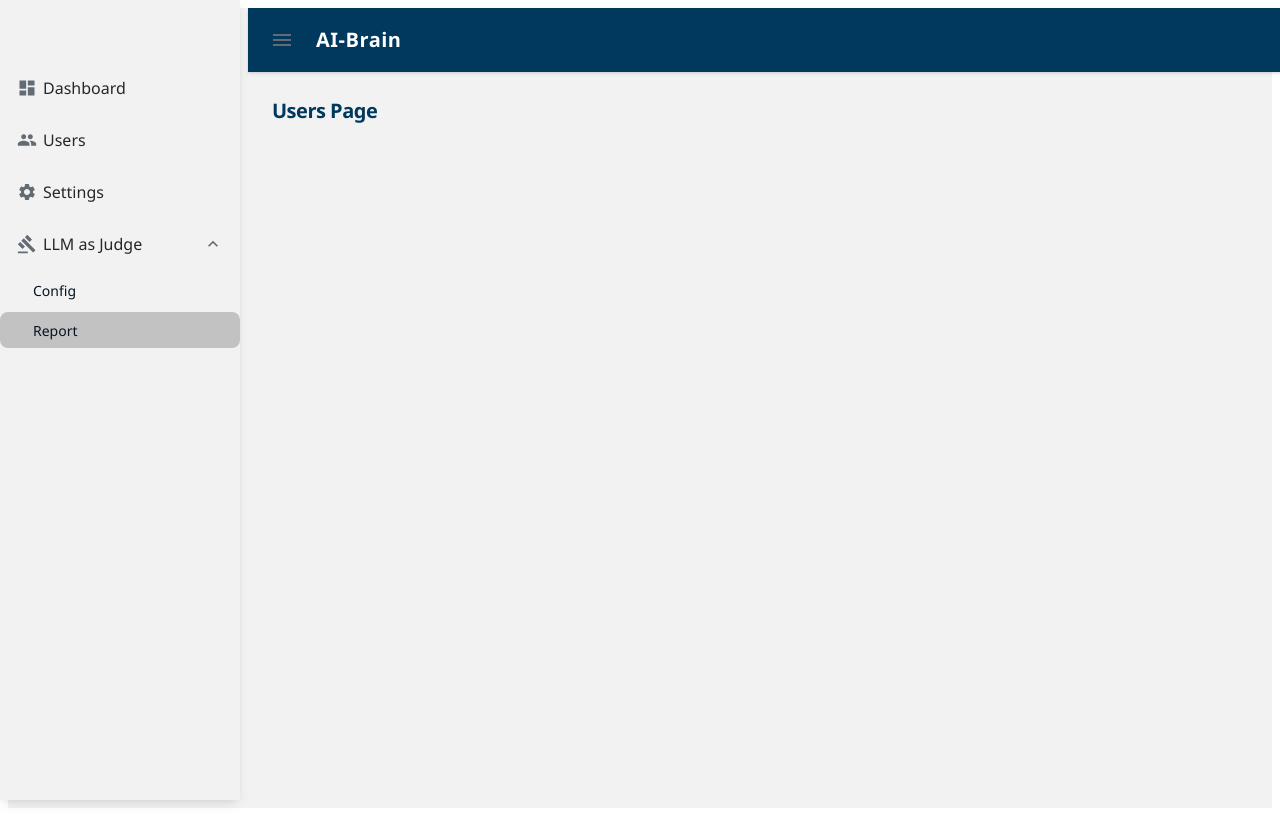
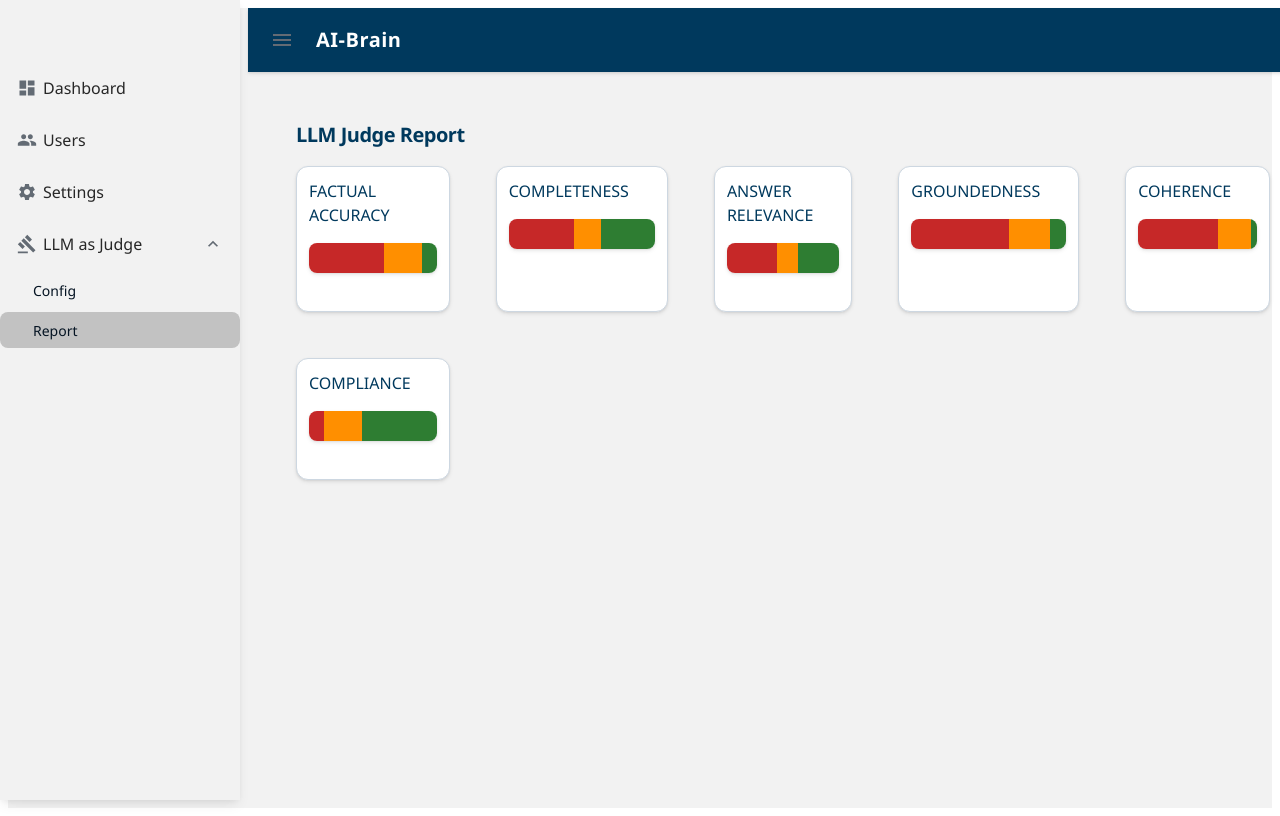
Before and after one commit to pranksterguru/template, a React (Create React App) app: page /llmjudgereport in a window 1280 px wide. Built offline with nearby package versions, Linux system fonts and the light colour scheme.

Commit message:
titles fixed

```diff
--- a/src/components/Bar.jsx
+++ b/src/components/MetricBar.jsx
@@ -4,10 +4,10 @@ import Box from '@mui/joy/Box';
 import Typography from '@mui/joy/Typography';
 import Tooltip from '@mui/joy/Tooltip';
 
-const BarCard = ({
+const MetricBar = ({
   title = 'Threshold Overview',
   red = 30,
-  amber = 40,
+  amber = 30,
   green = 30,
   height = 30
 }) => {
@@ -27,7 +27,7 @@ const BarCard = ({
         amber: percent(amber),
         green: percent(green)
       });
-    }, 100); // slight delay to trigger transition
+    }, 100);
 
     return () => clearTimeout(timeout);
   }, [red, amber, green]);
@@ -37,10 +37,13 @@ const BarCard = ({
       variant="outlined"
       sx={{
         width: '100%',
-    maxWidth: 500,
+        height: '100%',
         borderRadius: 'lg',
-    p: 2,
-    boxShadow: 'md',
+        p: 1.5, // reduced padding
+        boxShadow: 'sm',
+        display: 'flex',
+        flexDirection: 'column',
+        gap: 1, // tighter vertical spacing
         transition: 'box-shadow 0.3s ease',
         '&:hover': {
           boxShadow: (theme) => `0 0 8px ${theme.palette.primary.outlinedBorder}99`
@@ -93,4 +96,4 @@ const BarCard = ({
   );
 };
 
-export default BarCard;
+export default MetricBar;
--- a/src/pages/LLMJudgeReport.jsx
+++ b/src/pages/LLMJudgeReport.jsx
@@ -1,11 +1,50 @@
 import React from 'react';
 import Box from '@mui/joy/Box';
 import Typography from '@mui/joy/Typography';
+import MetricBar from '../components/MetricBar';
+import inputData from './input.json';
 
-const LLMJudgeReport = () => (
-  <Box>
-    <Typography level="h4">Users Page</Typography>
-  </Box>
-);
+const LLMJudgeReport = () => {
+  const metricBars = [];
+
+  inputData.result.forEach((entry, index) => {
+    if (entry.overall && entry.overall.metrics) {
+      const metrics = entry.overall.metrics;
+      Object.entries(metrics).forEach(([metricName, values]) => {
+        metricBars.push(
+          <MetricBar
+            key={`${index}-${metricName}`}
+            title={metricName.replace(/_/g, ' ')}
+            red={values.Red || 0}
+            amber={values.Amber || 0}
+            green={values.Green || 0}
+          />
+        );
+      });
+    }
+  });
+
+  return (
+    <Box sx={{ p: 3 }}>
+      <Typography level="h4" sx={{ mb: 2 }}>
+        LLM Judge Report
+      </Typography>
+
+<Box
+  sx={{
+    display: 'grid',
+    gridTemplateColumns: 'repeat(5, 1fr)', // ✅ 4 fixed columns
+    gap: 9,                                // consistent spacing
+  }}
+>
+  {metricBars.map((card, i) => (
+    <Box key={i}>
+      {card}
+    </Box>
+  ))}
+</Box>
+    </Box>
+  );
+};
 
 export default LLMJudgeReport;
--- /dev/null
+++ b/src/pages/input.json
@@ -0,0 +1,101 @@
+{
+    "result": [
+        {
+            "overall": {
+                "metrics": {
+                    "FACTUAL_ACCURACY": {
+                        "Red": 10,
+                        "Green": 2,
+                        "Amber": 5
+                    },
+                    "COMPLETENESS": {
+                        "Red": 12,
+                        "Green": 10,
+                        "Amber": 5
+                    },
+                    "ANSWER_RELEVANCE": {
+                       "Red": 12,
+                        "Green": 10,
+                        "Amber": 5
+                    },
+                    "GROUNDEDNESS": {
+                        "Red": 12,
+                        "Green": 2,
+                        "Amber": 5
+                    },
+                    "COHERENCE": {
+                        "Red": 12,
+                        "Green": 1,
+                        "Amber": 5
+                    },
+                    "COMPLIANCE": {
+                         "Red": 2,
+                        "Green": 10,
+                        "Amber": 5
+                    }
+                }
+            }
+        },
+        {
+            "details": [
+                {
+                    "overall rating": "Red",
+                    "test name": "test1",
+                    "elements": [
+                        {
+                            "type": "cards",
+                            "columns": 3,
+                            "cards": [
+                                {
+                                    "name": "FACTUAL ACCURACY",
+                                    "score": "3",
+                                    "colour": "Green"
+                                }
+                            ]
+                        },
+                        {
+                            "type": "textarea",
+                            "data": [
+                                {
+                                    "title": "AI Generated",
+                                    "content": "Text"
+                                },
+                                {
+                                    "title": "Input to AI",
+                                    "content": "This will later be injected.. this has a lot of special characters now"
+                                }
+                            ]
+                        },
+                        {
+                            "type": "textarea",
+                            "data": [
+                                {
+                                    "title": "EVALUATIONS",
+                                    "content": "Text"
+                                }
+                            ]
+                        },
+                        {
+                            "type": "textarea",
+                            "data": [
+                                {
+                                    "title": "REASONS",
+                                    "content": "Text"
+                                }
+                            ]
+                        },
+                        {
+                            "type": "textarea",
+                            "data": [
+                                {
+                                    "title": "IMPROVEMENTS",
+                                    "content": "Text"
+                                }
+                            ]
+                        }
+                    ]
+                }
+            ]
+        }
+    ]
+}
```
Lines whose indentation alone changed are shown as unchanged.
